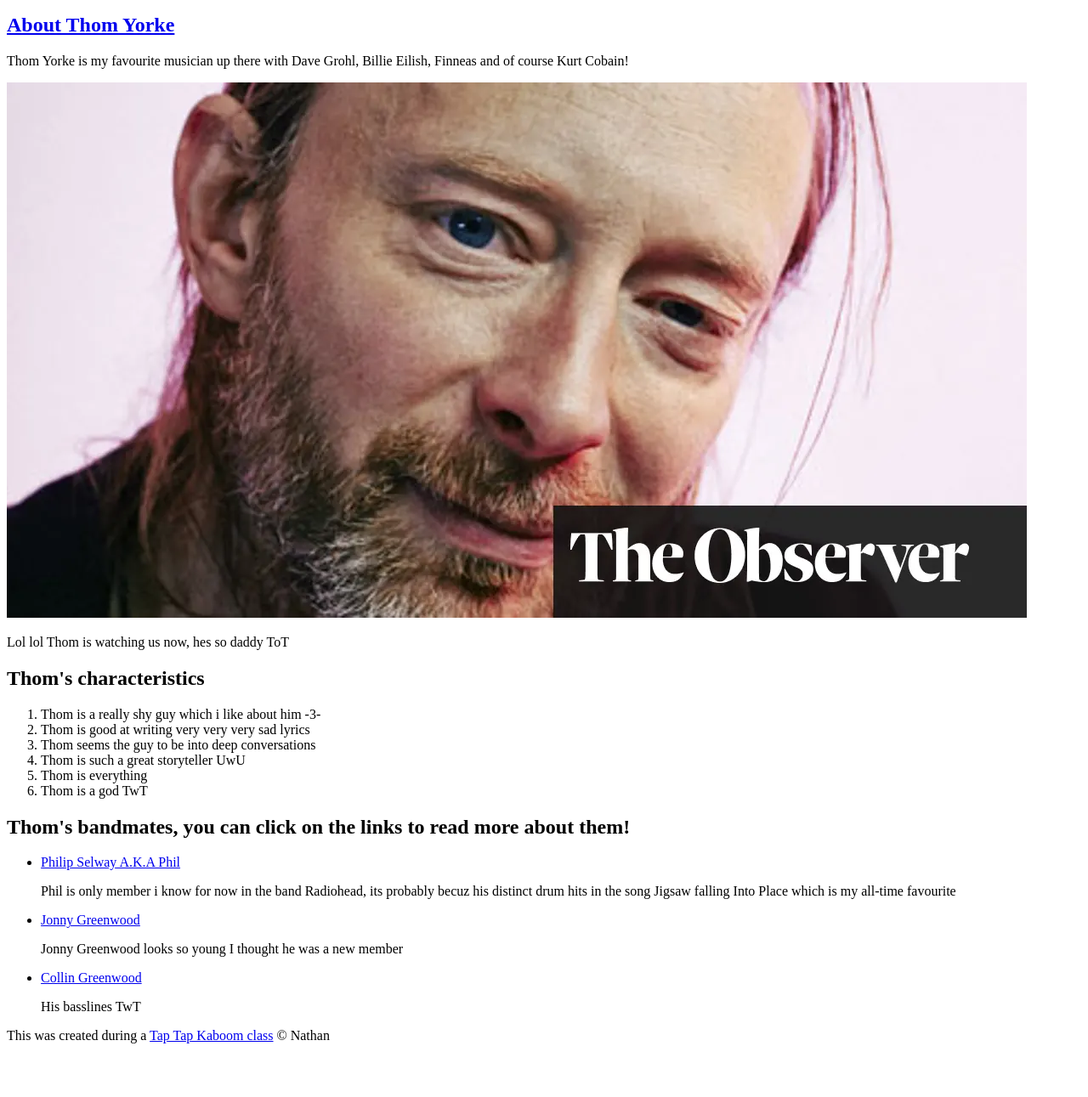
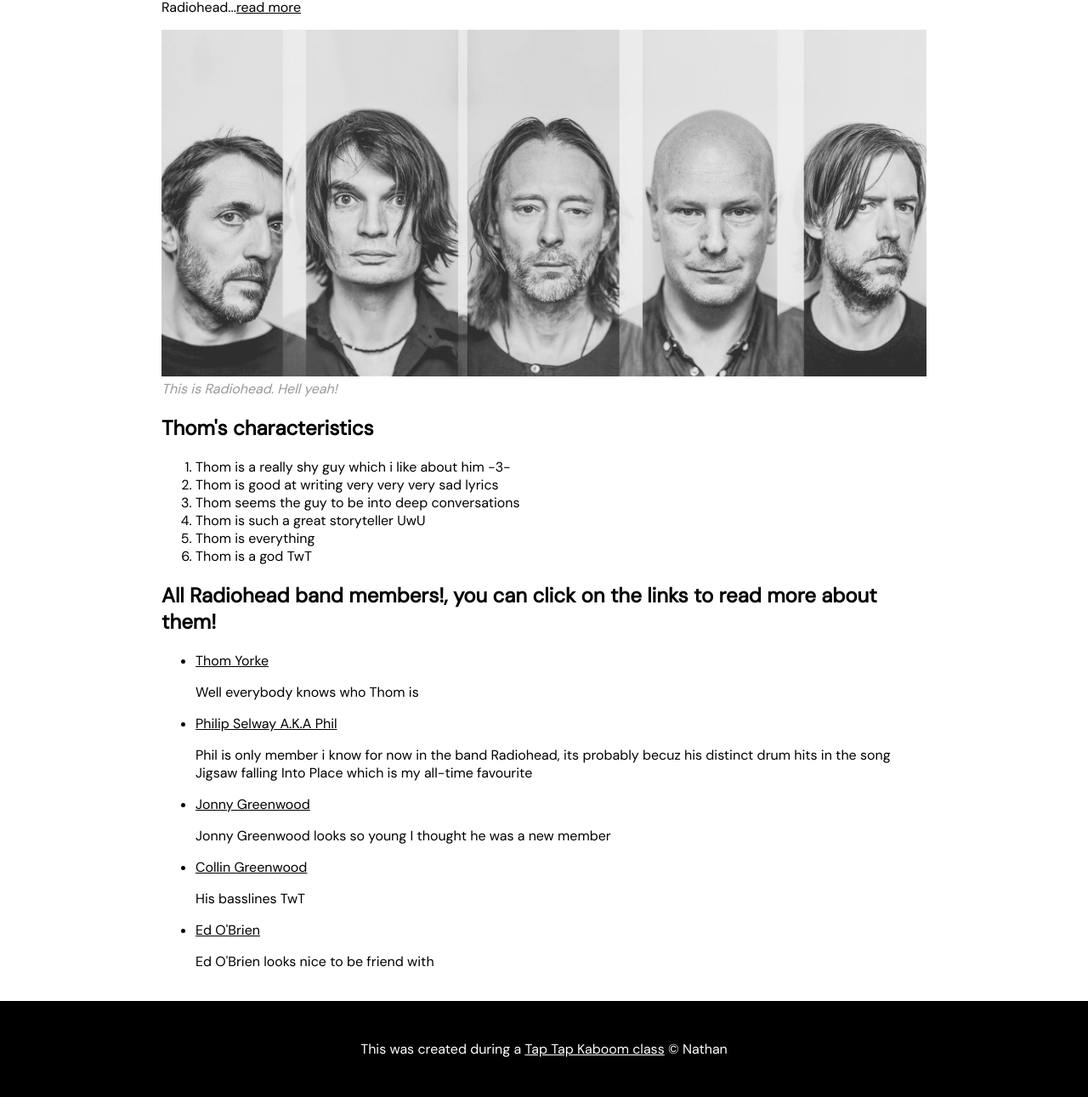
Before and after one commit to chocoshimi/My-favourite-bands, a plain HTML site: page index.html in a window 1280 px wide. Shown: the part 676-1967 px from the top of the page at 85% size. Before the commit the page ends 1920 px from the top, so only its background shows below. Drawn offline with Linux system fonts and the light colour scheme.

Commit message:
Wrote the css for our Thom Yorke website!

```diff
--- /dev/null
+++ b/css/thom.css
@@ -0,0 +1,73 @@
+body{
+	margin: 0px;
+}
+
+header{
+	background-color: black;
+	text-align: center;
+	padding-top: 100px;
+	padding-bottom: 50px;
+	line-height: 20px;
+}
+
+h1, h2, p, li{
+	font-family: 'DM Sans', sans-serif;
+}
+
+header h1{
+	font-size: 50px;
+	color: white;
+}
+
+header img{
+	width: 350px;
+    border-radius: 100px;
+    border: 8px solid white;
+}
+
+main{
+	max-width: 900px;
+	margin: 0px auto;
+	padding: 20px;
+}
+
+main img{
+	max-width: 100%;
+}
+
+main li{
+	margin-top: 0px;
+}
+
+a{
+	color: black;
+}
+
+a:hover{
+	color: blue;
+}
+
+footer{
+	color: white;
+	background-color:black;
+	text-align: center;
+	padding:30px;
+}
+
+footer{
+	margin:0px;
+}
+
+footer a{
+	color:white;
+}
+
+footer a:hover{
+	color: blue;
+}
+
+p.caption{
+	font-style: italic;
+	color: #999999;
+	margin-top: 0px;
+}
--- a/index.html
+++ b/index.html
@@ -2,20 +2,25 @@
 <html>
 <head>
 	<title>Thom Yorke</title>
-	<link rel="icon" href="img/thom-yorke.jpeg">
+	<link rel="icon" href="img/thom-square.jpeg">
+	<link rel="stylesheet" type="text/css" href="css/thom.css">
+	<link rel="preconnect" href="https://fonts.googleapis.com">
+	<link rel="preconnect" href="https://fonts.gstatic.com" crossorigin>
+	<link href="https://fonts.googleapis.com/css2?family=DM+Sans&display=swap" rel="stylesheet">
 </head>
 <body>
 	<!-- Thom Yorke avatar with his name below -->
 	<header>
-		<img src="img/thom-yorke.jpeg">
-		<h1>This is Thom Yorke <3</h1>
+		<img src="img/thom-square.jpeg">
+		<h1>Thom Yorke</h1>
 	</header>
+
 	<!-- Main element -->
 	<main>
-		<h2><a href="https://en.wikipedia.org/wiki/Thom_Yorke" target="_blank">About Thom Yorke</a></h2>
-		<p> Thom Yorke is my favourite musician up there with Dave Grohl, Billie Eilish, Finneas and of course Kurt Cobain!</p>
-		<img src="img/thom-watching.jpeg">
-		<p>Lol lol Thom is watching us now, hes so daddy ToT</p>
+		<h2>About Thom Yorke</h2>
+		<p>Thomas Edward Yorke (born 7 October 1968) is an English musician and the main vocalist and songwriter of the rock band Radiohead...<a href="https://en.wikipedia.org/wiki/Thom_Yorke" target="_blank" title="Thom Yorke wikipedia page">read more</a></p>
+		<img src="img/radiohead-hd.jpeg">
+		<p class="caption">This is Radiohead. Hell yeah!</p>
 
 		<!-- Thom's characteristics -->
 		<h2>Thom's characteristics</h2>
@@ -29,15 +34,20 @@
 		</ol>
 
 		<!-- Radiohead band members -->
-		<h2>Thom's bandmates, you can click on the links to read more about them!</h2>
+		<h2>All Radiohead band members!, you can click on the links to read more about them!</h2>
 		<ul>
+			<li><a href="https://en.wikipedia.org/wiki/Thom_Yorke" target="_blank">Thom Yorke</a></li>
+			<p>Well everybody knows who Thom is</p>
 			<li><a href="https://en.wikipedia.org/wiki/Philip_Selway" target="_blank">Philip Selway A.K.A Phil</a></li>
 			<p>Phil is only member i know for now in the band Radiohead, its probably becuz his distinct drum hits in the song Jigsaw falling Into Place which is my all-time favourite</p>
 			<li><a href="https://en.wikipedia.org/wiki/Jonny_Greenwood" target="_blank">Jonny Greenwood</a></li>
 			<p>Jonny Greenwood looks so young I thought he was a new member</p>
 			<li><a href="https://en.wikipedia.org/wiki/Colin_Greenwood" target="_blank">Collin Greenwood</a></li>
 			<p>His basslines TwT</p>
+			<li><a href="https://en.wikipedia.org/wiki/Ed_O%27Brien" target="_blank">Ed O'Brien</a></li>
+			<p>Ed O'Brien looks nice to be friend with</p>
 	</main>
+
 	<!-- footer elements -->
 	<footer>
 		<p>This was created during a <a href="https://google.com" target="_blank">Tap Tap Kaboom class</a> &copy; Nathan</p>
```
Also changed, not shown: img/RH-full.jpg (added), img/radiohead-hd.jpeg (added), img/thom-square.jpeg (added).
